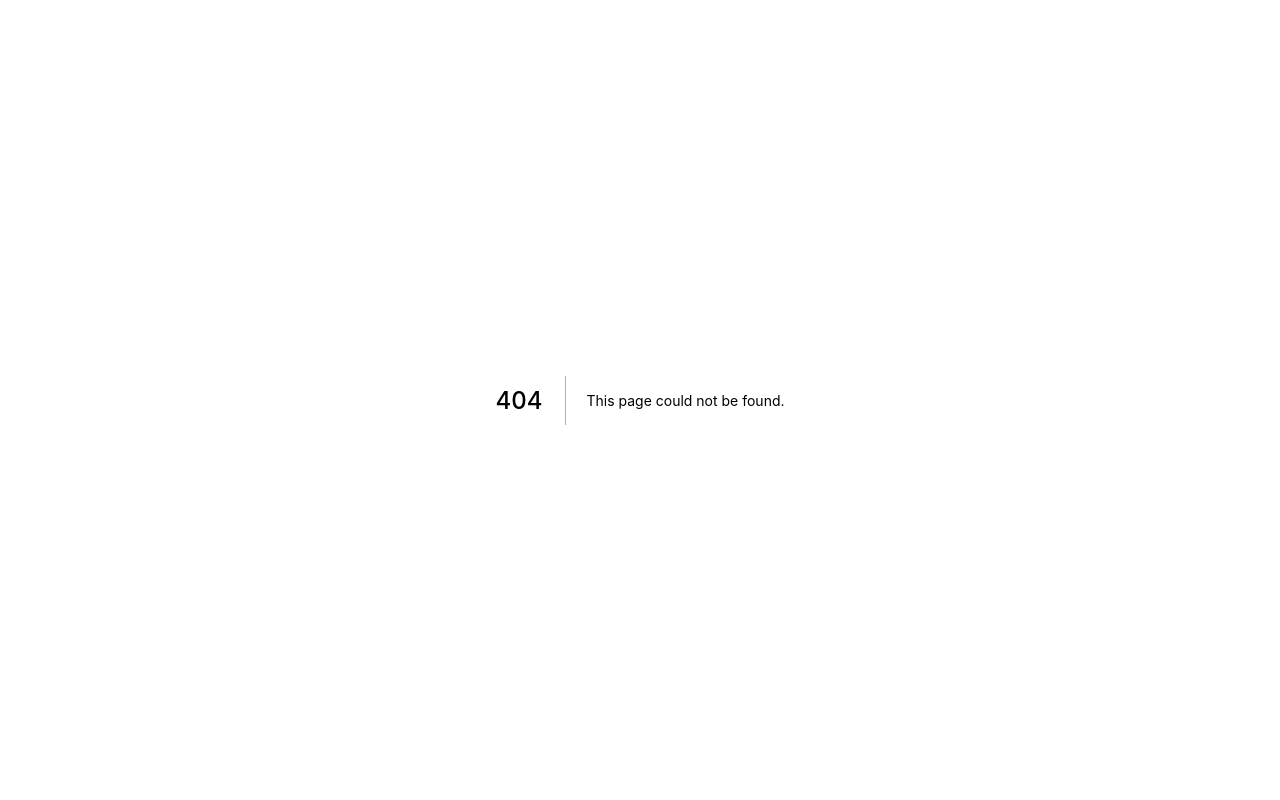
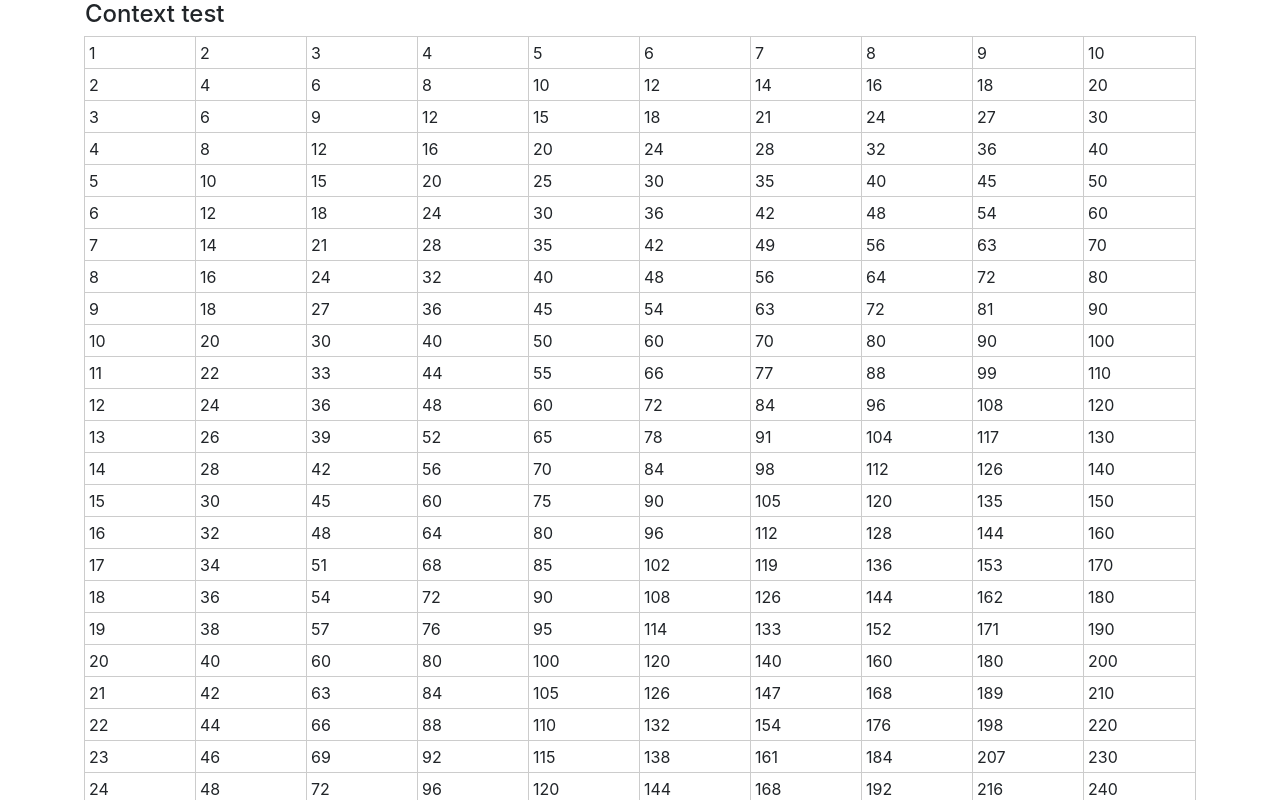
Before and after one commit to saltycrane/recoil-vs-context-grid-test, a Next.js app: page /context-test in a window 1280 px wide. Before the commit this address had no page. Shown: the top 800 px of the page. Built offline with nearby package versions, Linux system fonts and the light colour scheme.

Commit message:
context-based grid

```diff
--- /dev/null
+++ b/src/constants.tsx
@@ -0,0 +1,2 @@
+export const X_COUNT = 10;
+export const Y_COUNT = 1000;
--- /dev/null
+++ b/src/context-grid.tsx
@@ -0,0 +1,159 @@
+import produce, { Draft } from "immer";
+import React, { Dispatch, createContext, useContext, useReducer } from "react";
+
+/**
+ * Types
+ */
+type TAction =
+  | { type: "click_cell"; xy: TXYCoords }
+  | { type: "key_down_cell"; key: string; xy: TXYCoords };
+
+type TDirection = "left" | "right" | "up" | "down";
+
+type TState = {
+  activeCell: {
+    mode: "active" | null;
+    xy: TXYCoords | null;
+  };
+};
+
+type TXYCoords = [number, number];
+
+/**
+ *
+ */
+type TGridProps = {
+  children: React.ReactNode;
+  colCount: number;
+};
+
+export function ContextGrid({ children, colCount }: TGridProps) {
+  const [state, dispatch] = useReducer(reducer, initialState);
+  return (
+    <StateContext.Provider value={state}>
+      <DispatchContext.Provider value={dispatch}>
+        <div
+          style={{
+            display: "grid",
+            gridTemplateColumns: `repeat(${colCount}, 1fr)`,
+          }}
+        >
+          {children}
+        </div>
+      </DispatchContext.Provider>
+    </StateContext.Provider>
+  );
+}
+
+/**
+ *
+ */
+type TCellProps = {
+  children: React.ReactNode;
+  xy: TXYCoords;
+};
+
+export function ContextCell({ children, xy }: TCellProps) {
+  const dispatch = useContext(DispatchContext);
+  const { activeCell } = useContext(StateContext);
+  const cellMode = isXYEqual(activeCell.xy, xy) ? activeCell.mode : null;
+  const style =
+    cellMode === "active"
+      ? { outline: "2px solid blue", zIndex: 1 }
+      : { outline: "1px solid #ccc" };
+  return (
+    <div
+      onClick={() => dispatch({ type: "click_cell", xy })}
+      onKeyDown={(event) =>
+        dispatch({ type: "key_down_cell", key: event.key, xy })
+      }
+      style={{
+        backgroundColor: "white",
+        padding: ".25rem",
+        ...style,
+      }}
+      tabIndex={0}
+    >
+      {children}
+    </div>
+  );
+}
+
+/**
+ * Reducer
+ */
+const initialState: TState = {
+  activeCell: {
+    mode: null,
+    xy: null,
+  },
+};
+const reducer = produce(
+  (draft: Draft<TState>, action: TAction): TState => {
+    switch (action.type) {
+      case "click_cell":
+        if (isXYEqual(draft.activeCell.xy, action.xy)) {
+          return;
+        }
+        draft.activeCell.mode = "active";
+        draft.activeCell.xy = action.xy;
+        return;
+      case "key_down_cell": {
+        switch (action.key) {
+          case "ArrowDown":
+            draft = move(draft, "down");
+            return;
+          case "ArrowLeft":
+            draft = move(draft, "left");
+            return;
+          case "ArrowRight":
+            draft = move(draft, "right");
+            return;
+          case "ArrowUp":
+            draft = move(draft, "up");
+            return;
+        }
+        return;
+      }
+    }
+  },
+);
+
+/**
+ * move the active cell left, right, down, or up
+ */
+const move = (draft: Draft<TState>, direction: TDirection) => {
+  const [x, y] = draft.activeCell.xy;
+  draft.activeCell.mode = "active";
+  switch (direction) {
+    case "down":
+      draft.activeCell.xy = [x, y + 1];
+      break;
+    case "left":
+      draft.activeCell.xy = [x - 1, y];
+      break;
+    case "right":
+      draft.activeCell.xy = [x + 1, y];
+      break;
+    case "up":
+      draft.activeCell.xy = [x, y - 1];
+      break;
+  }
+  return draft;
+};
+
+/**
+ * isXYEqual
+ */
+export const isXYEqual = (xy1: TXYCoords | null, xy2: TXYCoords | null) => {
+  if (xy1 === null && xy2 === null) {
+    throw new Error("Unexpected args are both null (null, null)");
+  }
+  return xy1 && xy2 && xy1[0] === xy2[0] && xy1[1] === xy2[1];
+};
+
+/**
+ * Context
+ */
+const DispatchContext = createContext<Dispatch<TAction>>(() => {});
+const StateContext = createContext<TState>(initialState);
--- /dev/null
+++ b/src/pages/_app.tsx
@@ -0,0 +1,5 @@
+import "bootstrap/dist/css/bootstrap.min.css";
+
+export default function MyApp({ Component, pageProps }) {
+  return <Component {...pageProps} />;
+}
--- /dev/null
+++ b/src/pages/context-test.tsx
@@ -0,0 +1,27 @@
+import { range } from "lodash";
+import React from "react";
+import { Container } from "reactstrap";
+
+import { X_COUNT, Y_COUNT } from "../constants";
+import { ContextGrid, ContextCell } from "../context-grid";
+
+const GridTestContext = () => {
+  return (
+    <Container>
+      <h4>Context test</h4>
+      <ContextGrid colCount={X_COUNT}>
+        {range(1, Y_COUNT + 1).map((y) => {
+          return range(1, X_COUNT + 1).map((x) => {
+            return (
+              <ContextCell key={`${x}-${y}`} xy={[x, y]}>
+                {x * y}
+              </ContextCell>
+            );
+          });
+        })}
+      </ContextGrid>
+    </Container>
+  );
+};
+
+export default GridTestContext;
```
Also changed, not shown: package.json (+10 -1 lines), src/pages/index.tsx (+10 -2 lines), 1 other file (tests, documents, lock files or other folders).
